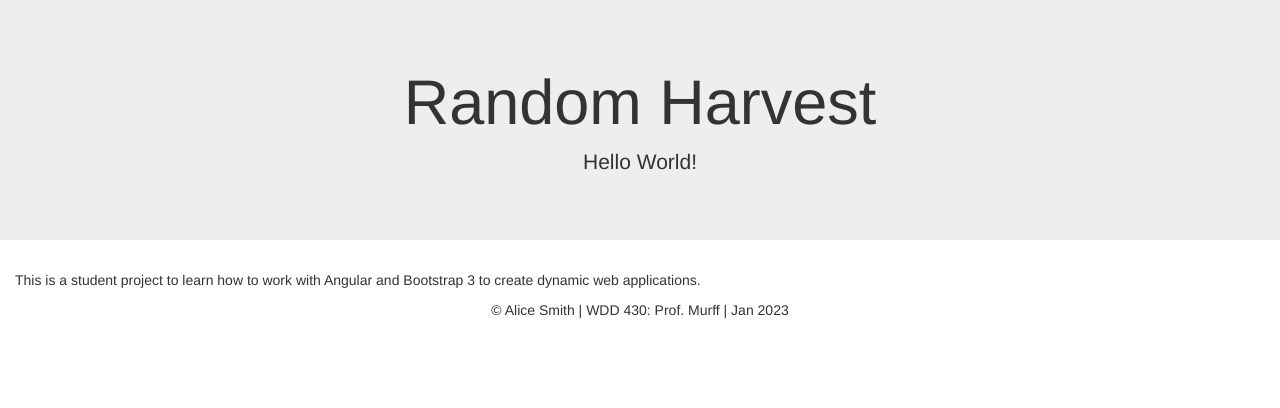
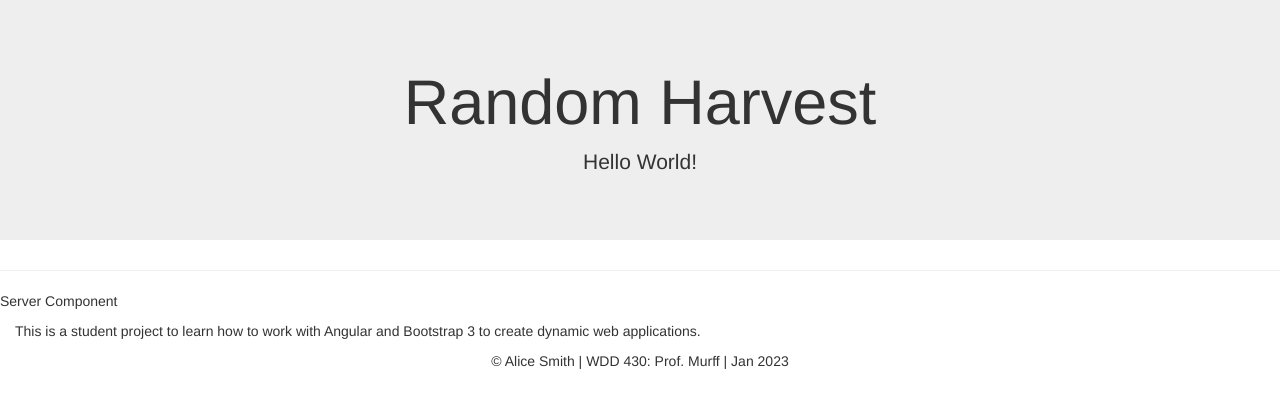
Before and after one commit to alimay17/randomHarvest, an Angular app: page / in a window 1280 px wide. Shown: the top 408 px of the page. Built offline with nearby package versions, Linux system fonts and the light colour scheme.

Commit message:
added test server component

```diff
--- a/src/app/app.component.html
+++ b/src/app/app.component.html
@@ -16,6 +16,8 @@
     </div>
 
   </header>
+  <hr>
+  <app-server></app-server>
   <section class="container-fluid">
     <p>
       This is a student project to learn how to work with Angular and Bootstrap 3 to create dynamic web applications.
--- a/src/app/app.module.ts
+++ b/src/app/app.module.ts
@@ -2,10 +2,12 @@
 import { BrowserModule } from '@angular/platform-browser';
 
 import { AppComponent } from './app.component';
+import { ServerComponent } from './server/server.component';
 
 @NgModule({
   declarations: [
-    AppComponent
+    AppComponent,
+    ServerComponent
   ],
   imports: [
     BrowserModule
--- /dev/null
+++ b/src/app/server/server.component.html
@@ -0,0 +1 @@
+<p>Server Component</p>
```
Also changed, not shown: src/app/server/server.component.ts (added, +9 -0 lines).
